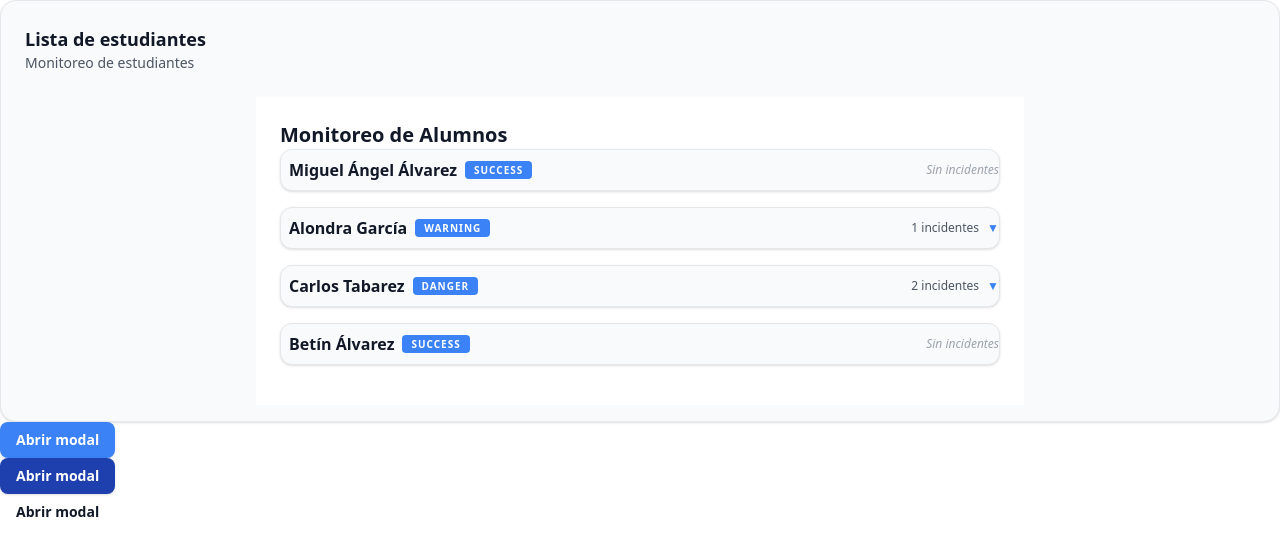
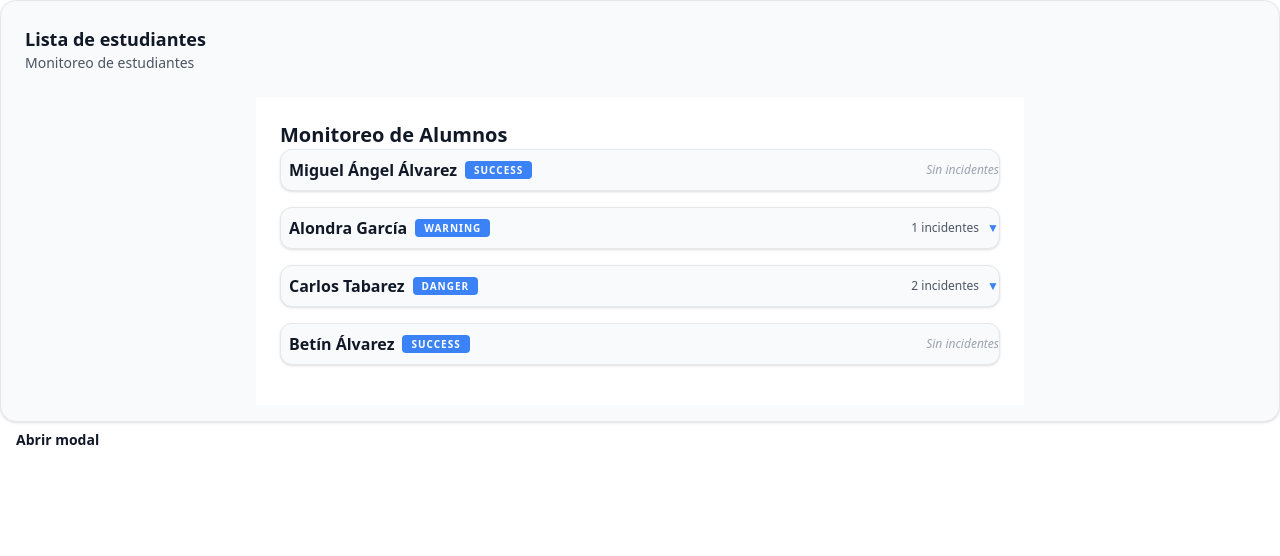
Before and after one commit to MickeyAtz/tecdetective-anticheat, a React (Vite) app in the folder client/: page / in a window 1280 px wide. Shown: the top 556 px of the page. Built offline with nearby package versions, Linux system fonts and the light colour scheme.

Commit message:
correccion

```diff
--- a/client/src/App.jsx
+++ b/client/src/App.jsx
@@ -66,13 +66,8 @@ function App() {
             >
                 <StudentList students={STUDENTS_MOCK}></StudentList>
             </Card>
-             <Button onClick={() => setIsModalOpen(true)} variant="primary">
-                Abrir modal
-            </Button>
-            <Button onClick={() => setIsModalOpen(true)} variant="secondary">
-                Abrir modal
-            </Button>
-             <Button onClick={() => setIsModalOpen(true)} variant="ghost">
+
+            <Button onClick={() => setIsModalOpen(true)} variant="ghost">
                 Abrir modal
             </Button>
             <Modal
```
